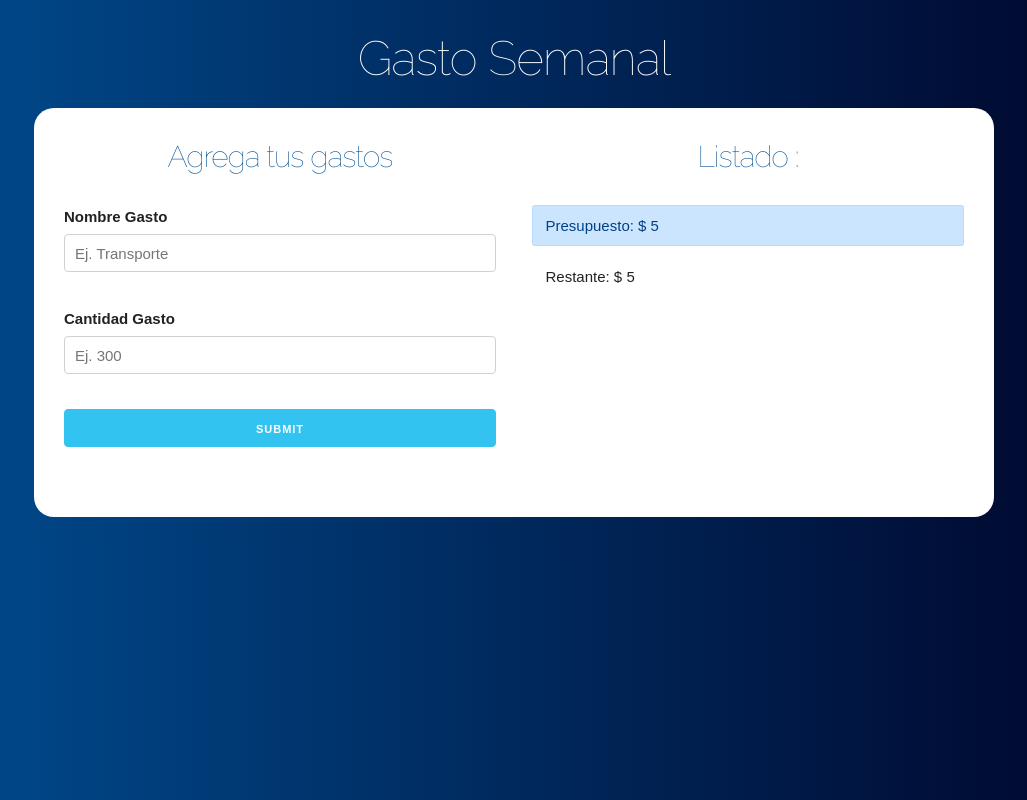
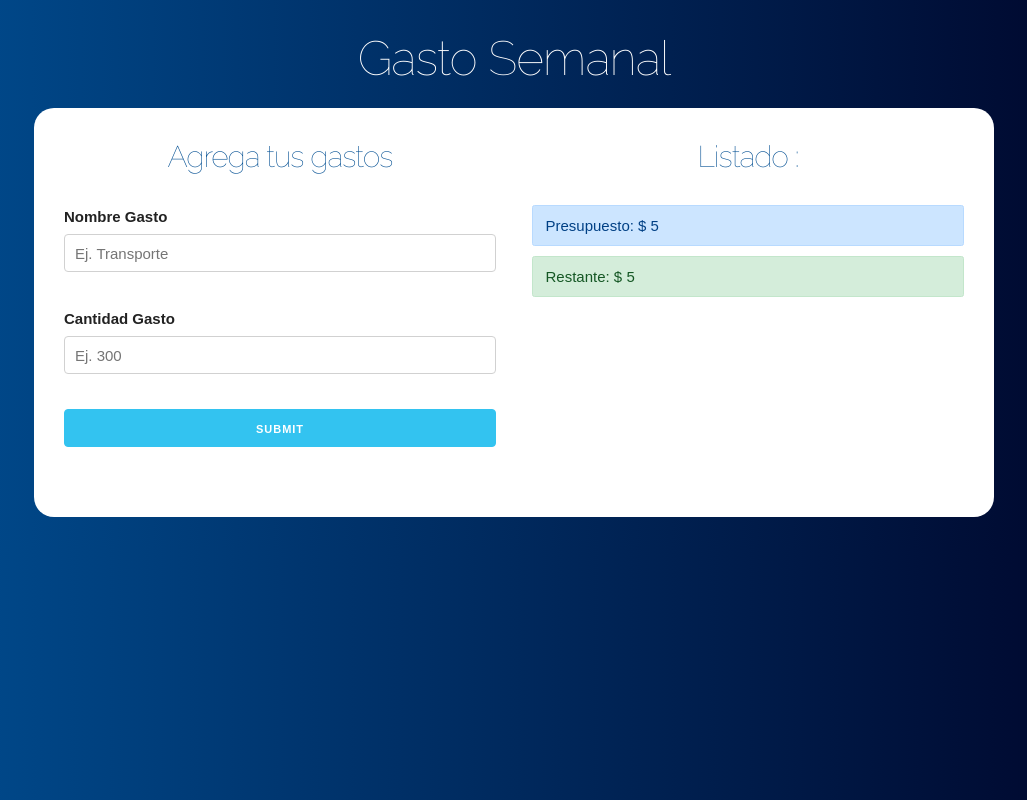
Before and after one commit to alejandrogalaz21/react-budget-control, a React (Create React App) app: page / in a window 1280 px wide. Both pictures are taken after typing "5" into the empty fields and a click on the input 640 px from the left and 277 px from the top of the page. Shown: the whole page, without its empty margins (126-1153 px from the left). Built offline with nearby package versions, Linux system fonts and the light colour scheme.

Commit message:
cambiando el color de la cantidad restante, limpiando app

```diff
--- a/src/App.js
+++ b/src/App.js
@@ -1,4 +1,4 @@
-import React, { Fragment, useState, useEffect } from 'react'
+import React, { useState, useEffect } from 'react'
 import Question from './components/Question'
 import Form from './components/Form'
 import List from './components/List'
@@ -25,7 +25,7 @@ function App() {
       // set to false
       setAddExpense(false)
     }
-  }, [expense])
+  }, [expense, expenses, rest, AddExpense])
 
   return (
     <div className='container'>
--- a/src/components/Control.js
+++ b/src/components/Control.js
@@ -1,11 +1,12 @@
 import React, { Fragment } from 'react'
 import PropTypes from 'prop-types'
+import { checkBudget } from './../helpers'
 
 const Control = ({ budget, rest }) => {
   return (
     <Fragment>
       <div className='alert alert-primary'>Presupuesto: $ {budget}</div>
-      <div className='alert'>Restante: $ {rest}</div>
+      <div className={checkBudget(budget, rest)}>Restante: $ {rest}</div>
     </Fragment>
   )
 }
--- a/src/components/List.js
+++ b/src/components/List.js
@@ -7,7 +7,7 @@ function List({ expenses }) {
     <div className='gastos-realizados'>
       <h2>Listado :</h2>
       {expenses.map(expense => (
-        <Expense expense={expense} />
+        <Expense key={expense.id} expense={expense} />
       ))}
     </div>
   )
--- /dev/null
+++ b/src/helpers.js
@@ -0,0 +1,9 @@
+export const checkBudget = (budget, rest) => {
+  if (budget / 4 > rest) {
+    return 'alert alert-danger'
+  } else if (budget / 2 > rest) {
+    return 'alert alert-warning'
+  } else {
+    return 'alert alert-success'
+  }
+}
```
